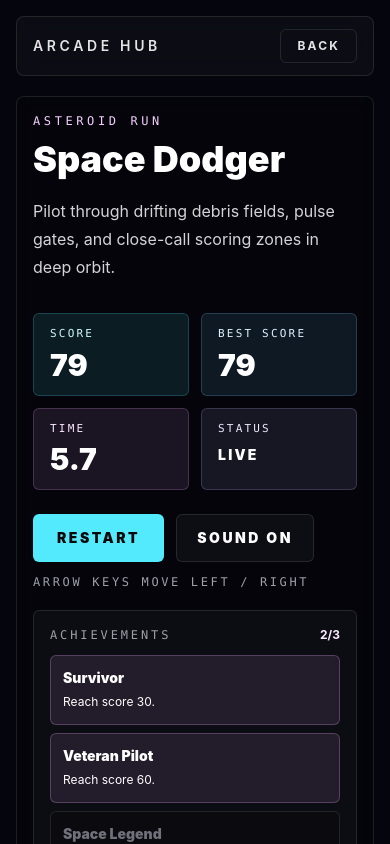
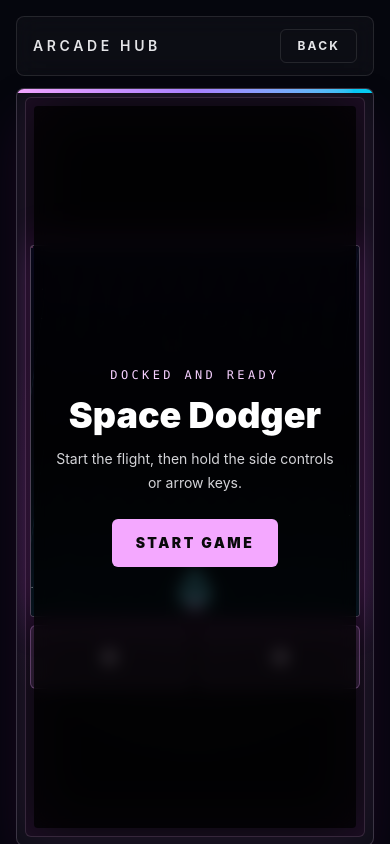
Before and after one commit to Diptonil-das/arcade-hub, a Next.js app: page /games/space-dodger in a window 390 px wide. Shown: the top 844 px of the page. Built offline with nearby package versions, Linux system fonts and the light colour scheme.

Commit message:
Add game start screens and improve mobile layout

```diff
--- a/src/app/games/cyber-snake/page.tsx
+++ b/src/app/games/cyber-snake/page.tsx
@@ -240,6 +240,7 @@ export default function CyberSnakePage() {
   const touchStartRef = useRef<Point | null>(null);
   const [state, setState] = useState<GameState>(() => createInitialState());
   const [bestScore, setBestScore] = useState(0);
+  const [hasStarted, setHasStarted] = useState(false);
   const [isSoundEnabled, setIsSoundEnabled] = useState(true);
   const [scorePulseKey, setScorePulseKey] = useState(0);
   const [unlockedAchievements, setUnlockedAchievements] = useState<string[]>([]);
@@ -309,6 +310,10 @@ export default function CyberSnakePage() {
   }, [state.score]);
 
   const queueDirection = useCallback((nextDirection: Direction) => {
+    if (!hasStarted) {
+      return;
+    }
+
     unlockAudio();
     setState((current) => {
       if (current.gameOver || isOpposite(current.direction, nextDirection)) {
@@ -320,7 +325,7 @@ export default function CyberSnakePage() {
         nextDirection,
       };
     });
-  }, []);
+  }, [hasStarted]);
 
   useEffect(() => {
     const directionByKey: Partial<Record<string, Direction>> = {
@@ -389,7 +394,7 @@ export default function CyberSnakePage() {
   };
 
   useEffect(() => {
-    if (state.gameOver) {
+    if (!hasStarted || state.gameOver) {
       return;
     }
 
@@ -400,7 +405,7 @@ export default function CyberSnakePage() {
     return () => {
       window.clearInterval(tick);
     };
-  }, [state.gameOver]);
+  }, [hasStarted, state.gameOver]);
 
   useEffect(() => {
     if (canvasRef.current) {
@@ -427,9 +432,15 @@ export default function CyberSnakePage() {
 
   const restart = () => {
     unlockAudio();
+    setHasStarted(true);
     previousGameOverRef.current = false;
     previousScoreRef.current = 0;
     setState(createInitialState());
+  };
+
+  const startGame = () => {
+    unlockAudio();
+    setHasStarted(true);
   };
 
   const toggleSound = () => {
@@ -467,20 +478,20 @@ export default function CyberSnakePage() {
         </Link>
       </header>
 
-      <section className="mx-auto grid max-w-[1800px] gap-5 py-5 lg:min-h-[calc(100vh-76px)] lg:grid-cols-[minmax(280px,0.52fr)_minmax(640px,1.48fr)] lg:items-stretch">
-        <div className="flex flex-col justify-between gap-5 rounded-lg border border-white/10 bg-black/20 p-4 backdrop-blur-sm lg:p-5">
+      <section className="mx-auto grid max-w-[1800px] gap-3 py-3 lg:min-h-[calc(100vh-76px)] lg:grid-cols-[minmax(280px,0.52fr)_minmax(640px,1.48fr)] lg:items-stretch lg:gap-5 lg:py-5">
+        <div className="order-2 flex flex-col justify-between gap-4 rounded-lg border border-white/10 bg-black/20 p-3 backdrop-blur-sm lg:order-1 lg:gap-5 lg:p-5">
           <div>
           <p className="font-mono text-xs uppercase tracking-[0.3em] text-emerald-200">
             {game.label}
           </p>
-          <h1 className="mt-3 text-4xl font-black leading-none tracking-normal sm:text-6xl lg:text-7xl">
+          <h1 className="mt-2 text-3xl font-black leading-none tracking-normal sm:text-6xl lg:mt-3 lg:text-7xl">
             {game.title}
           </h1>
-          <p className="mt-5 max-w-xl text-base leading-7 text-zinc-300 lg:text-lg lg:leading-8">
+          <p className="mt-3 max-w-xl text-sm leading-6 text-zinc-300 sm:text-base lg:mt-5 lg:text-lg lg:leading-8">
             {game.description}
           </p>
 
-          <div className="mt-8 grid max-w-xl grid-cols-2 gap-3 sm:grid-cols-4">
+          <div className="mt-4 grid max-w-xl grid-cols-2 gap-2 sm:grid-cols-4 lg:mt-8 lg:gap-3">
             <div className="rounded-md border border-cyan-300/20 bg-cyan-300/10 px-4 py-3">
               <p className="font-mono text-[11px] uppercase tracking-[0.2em] text-cyan-100">
                 Score
@@ -511,18 +522,18 @@ export default function CyberSnakePage() {
                 Status
               </p>
               <p className="mt-2 text-sm font-black uppercase tracking-[0.16em] text-white">
-                {state.gameOver ? "Game Over" : "Live"}
+                {state.gameOver ? "Game Over" : hasStarted ? "Live" : "Ready"}
               </p>
             </div>
           </div>
 
-          <div className="mt-6 flex flex-wrap items-center gap-3">
+          <div className="mt-4 flex flex-wrap items-center gap-2 lg:mt-6 lg:gap-3">
             <button
               type="button"
-              onClick={restart}
+              onClick={hasStarted ? restart : startGame}
               className="h-12 rounded-md bg-cyan-300 px-6 text-sm font-black uppercase tracking-[0.18em] text-zinc-950 transition hover:bg-cyan-200"
             >
-              Restart
+              {hasStarted ? "Restart" : "Start Game"}
             </button>
             <button
               type="button"
@@ -571,16 +582,16 @@ export default function CyberSnakePage() {
           </div>
         </div>
 
-        <div className={`relative overflow-hidden rounded-lg border bg-white/[0.035] p-3 shadow-2xl transition duration-500 sm:p-4 lg:p-5 ${
+        <div className={`order-1 relative overflow-hidden rounded-lg border bg-white/[0.035] p-2 shadow-2xl transition duration-500 sm:p-3 lg:order-2 lg:p-5 ${
           state.gameOver
             ? "border-fuchsia-300/50 shadow-fuchsia-950/50"
             : "border-cyan-200/20 shadow-cyan-950/40"
         }`}>
           <div className={`absolute inset-x-0 top-0 h-1 bg-gradient-to-r ${game.accent}`} />
           <div className="pointer-events-none absolute inset-0 bg-[radial-gradient(circle_at_50%_45%,rgba(34,211,238,0.12),transparent_48%)]" />
-          <div className="relative flex h-full min-h-[min(74vh,920px)] items-center justify-center rounded-md border border-cyan-300/20 bg-black/45 p-2 shadow-[inset_0_0_60px_rgba(34,211,238,0.13),0_0_50px_rgba(34,211,238,0.12)] sm:p-4">
+          <div className="relative flex h-full min-h-[calc(100svh-104px)] items-center justify-center rounded-md border border-cyan-300/20 bg-black/45 p-1 shadow-[inset_0_0_60px_rgba(34,211,238,0.13),0_0_50px_rgba(34,211,238,0.12)] sm:p-3 lg:min-h-[min(74vh,920px)] lg:p-4">
             <div
-              className="touch-none w-full max-w-[min(88vh,980px)]"
+              className="touch-none w-full max-w-[min(96vw,calc(100svh-124px))] lg:max-w-[min(88vh,980px)]"
               onTouchStart={handleTouchStart}
               onTouchEnd={handleTouchEnd}
               onTouchCancel={() => {
@@ -598,7 +609,28 @@ export default function CyberSnakePage() {
               />
             </div>
 
-            {state.gameOver ? (
+            {!hasStarted ? (
+              <div className="absolute inset-2 grid place-items-center rounded-sm bg-black/72 p-5 backdrop-blur-sm sm:inset-4">
+                <div className="max-w-sm text-center">
+                  <p className="font-mono text-xs uppercase tracking-[0.28em] text-cyan-200">
+                    Ready signal
+                  </p>
+                  <h2 className="mt-3 text-4xl font-black tracking-normal text-white sm:text-5xl">
+                    Cyber Snake
+                  </h2>
+                  <p className="mt-3 text-sm leading-6 text-zinc-300">
+                    Start the run, then steer with swipes or arrow keys.
+                  </p>
+                  <button
+                    type="button"
+                    onClick={startGame}
+                    className="mt-6 h-12 rounded-md bg-cyan-300 px-6 text-sm font-black uppercase tracking-[0.18em] text-zinc-950 transition hover:bg-cyan-200"
+                  >
+                    Start Game
+                  </button>
+                </div>
+              </div>
+            ) : state.gameOver ? (
               <div className="absolute inset-2 grid place-items-center rounded-sm bg-black/75 p-5 backdrop-blur-sm sm:inset-4">
                 <div className="max-w-sm text-center">
                   <p className="danger-pulse font-mono text-xs uppercase tracking-[0.28em] text-fuchsia-200">
--- a/src/app/games/space-dodger/page.tsx
+++ b/src/app/games/space-dodger/page.tsx
@@ -303,6 +303,7 @@ export default function SpaceDodgerPage() {
   const previousMilestoneRef = useRef(0);
   const [state, setState] = useState<GameState>(() => createInitialState());
   const [bestScore, setBestScore] = useState(0);
+  const [hasStarted, setHasStarted] = useState(false);
   const [isSoundEnabled, setIsSoundEnabled] = useState(true);
   const [activeTouchDirection, setActiveTouchDirection] =
     useState<MoveDirection | null>(null);
@@ -388,6 +389,10 @@ export default function SpaceDodgerPage() {
       return false;
     };
     const handleKeyDown = (event: KeyboardEvent) => {
+      if (!hasStarted) {
+        return;
+      }
+
       if (setKey(event.key, true)) {
         event.preventDefault();
         unlockAudio();
@@ -406,10 +411,10 @@ export default function SpaceDodgerPage() {
       window.removeEventListener("keydown", handleKeyDown);
       window.removeEventListener("keyup", handleKeyUp);
     };
-  }, []);
+  }, [hasStarted]);
 
   useEffect(() => {
-    if (state.gameOver) {
+    if (!hasStarted || state.gameOver) {
       lastFrameRef.current = null;
       return;
     }
@@ -429,10 +434,10 @@ export default function SpaceDodgerPage() {
     return () => {
       window.cancelAnimationFrame(frameId);
     };
-  }, [state.gameOver]);
+  }, [hasStarted, state.gameOver]);
 
   useEffect(() => {
-    if (state.gameOver) {
+    if (!hasStarted || state.gameOver) {
       return;
     }
 
@@ -457,7 +462,7 @@ export default function SpaceDodgerPage() {
     return () => {
       window.clearInterval(spawn);
     };
-  }, [state.gameOver]);
+  }, [hasStarted, state.gameOver]);
 
   useEffect(() => {
     if (canvasRef.current) {
@@ -486,6 +491,7 @@ export default function SpaceDodgerPage() {
 
   const restart = () => {
     unlockAudio();
+    setHasStarted(true);
     inputRef.current = { left: false, right: false };
     setActiveTouchDirection(null);
     lastFrameRef.current = null;
@@ -493,6 +499,14 @@ export default function SpaceDodgerPage() {
     previousGameOverRef.current = false;
     previousMilestoneRef.current = 0;
     setState(createInitialState());
+  };
+
+  const startGame = () => {
+    unlockAudio();
+    inputRef.current = { left: false, right: false };
+    setActiveTouchDirection(null);
+    lastFrameRef.current = null;
+    setHasStarted(true);
   };
 
   const toggleSound = () => {
@@ -510,6 +524,10 @@ export default function SpaceDodgerPage() {
     event: PointerEvent<HTMLButtonElement>,
   ) => {
     event.preventDefault();
+    if (!hasStarted) {
+      return;
+    }
+
     event.currentTarget.setPointerCapture(event.pointerId);
     unlockAudio();
     inputRef.current = {
@@ -576,20 +594,20 @@ export default function SpaceDodgerPage() {
         </Link>
       </header>
 
-      <section className="mx-auto grid max-w-[1800px] gap-5 py-5 lg:min-h-[calc(100vh-76px)] lg:grid-cols-[minmax(280px,0.52fr)_minmax(620px,1.48fr)] lg:items-stretch">
-        <div className="flex flex-col justify-between gap-5 rounded-lg border border-white/10 bg-black/20 p-4 backdrop-blur-sm lg:p-5">
+      <section className="mx-auto grid max-w-[1800px] gap-3 py-3 lg:min-h-[calc(100vh-76px)] lg:grid-cols-[minmax(280px,0.52fr)_minmax(620px,1.48fr)] lg:items-stretch lg:gap-5 lg:py-5">
+        <div className="order-2 flex flex-col justify-between gap-4 rounded-lg border border-white/10 bg-black/20 p-3 backdrop-blur-sm lg:order-1 lg:gap-5 lg:p-5">
           <div>
           <p className="font-mono text-xs uppercase tracking-[0.3em] text-fuchsia-200">
             {game.label}
           </p>
-          <h1 className="mt-3 text-4xl font-black leading-none tracking-normal sm:text-6xl lg:text-7xl">
+          <h1 className="mt-2 text-3xl font-black leading-none tracking-normal sm:text-6xl lg:mt-3 lg:text-7xl">
             {game.title}
           </h1>
-          <p className="mt-5 max-w-xl text-base leading-7 text-zinc-300 lg:text-lg lg:leading-8">
+          <p className="mt-3 max-w-xl text-sm leading-6 text-zinc-300 sm:text-base lg:mt-5 lg:text-lg lg:leading-8">
             {game.description}
           </p>
 
-          <div className="mt-8 grid max-w-xl grid-cols-2 gap-3 sm:grid-cols-4">
+          <div className="mt-4 grid max-w-xl grid-cols-2 gap-2 sm:grid-cols-4 lg:mt-8 lg:gap-3">
             <div className="rounded-md border border-cyan-300/20 bg-cyan-300/10 px-4 py-3">
               <p className="font-mono text-[11px] uppercase tracking-[0.2em] text-cyan-100">
                 Score
@@ -620,18 +638,18 @@ export default function SpaceDodgerPage() {
                 Status
               </p>
               <p className="mt-2 text-sm font-black uppercase tracking-[0.16em] text-white">
-                {state.gameOver ? "Game Over" : "Live"}
+                {state.gameOver ? "Game Over" : hasStarted ? "Live" : "Ready"}
               </p>
             </div>
           </div>
 
-          <div className="mt-6 flex flex-wrap items-center gap-3">
+          <div className="mt-4 flex flex-wrap items-center gap-2 lg:mt-6 lg:gap-3">
             <button
               type="button"
-              onClick={restart}
+              onClick={hasStarted ? restart : startGame}
               className="h-12 rounded-md bg-cyan-300 px-6 text-sm font-black uppercase tracking-[0.18em] text-zinc-950 transition hover:bg-cyan-200"
             >
-              Restart
+              {hasStarted ? "Restart" : "Start Game"}
             </button>
             <button
               type="button"
@@ -680,30 +698,51 @@ export default function SpaceDodgerPage() {
           </div>
         </div>
 
-        <div className={`relative overflow-hidden rounded-lg border bg-white/[0.035] p-3 shadow-2xl transition duration-500 sm:p-4 lg:p-5 ${
+        <div className={`order-1 relative overflow-hidden rounded-lg border bg-white/[0.035] p-2 shadow-2xl transition duration-500 sm:p-3 lg:order-2 lg:p-5 ${
           state.gameOver
             ? "border-rose-300/55 shadow-rose-950/50"
             : "border-fuchsia-200/20 shadow-fuchsia-950/40"
         }`}>
           <div className={`absolute inset-x-0 top-0 h-1 bg-gradient-to-r ${game.accent}`} />
           <div className="pointer-events-none absolute inset-0 bg-[radial-gradient(circle_at_50%_58%,rgba(217,70,239,0.14),transparent_50%)]" />
-          <div className="relative flex h-full min-h-[min(76vh,980px)] flex-col items-center justify-center rounded-md border border-fuchsia-300/20 bg-black/45 p-2 shadow-[inset_0_0_60px_rgba(217,70,239,0.13),0_0_50px_rgba(217,70,239,0.12)] sm:p-4">
+          <div className="relative flex h-full min-h-[calc(100svh-104px)] flex-col items-center justify-center rounded-md border border-fuchsia-300/20 bg-black/45 p-1 shadow-[inset_0_0_60px_rgba(217,70,239,0.13),0_0_50px_rgba(217,70,239,0.12)] sm:p-3 lg:min-h-[min(76vh,980px)] lg:p-4">
             <canvas
               ref={canvasRef}
               width={CANVAS_WIDTH}
               height={CANVAS_HEIGHT}
               aria-label="Space Dodger game board"
-              className={`block aspect-[8/9] max-h-[calc(100vh-160px)] w-full max-w-[min(78vh,900px)] rounded-sm border bg-[#05060d] shadow-[0_0_44px_rgba(217,70,239,0.22)] transition duration-500 ${
+              className={`block aspect-[8/9] max-h-[calc(100svh-190px)] w-full max-w-[min(96vw,calc((100svh-190px)*0.888))] rounded-sm border bg-[#05060d] shadow-[0_0_44px_rgba(217,70,239,0.22)] transition duration-500 sm:max-h-[calc(100svh-172px)] sm:max-w-[min(92vw,calc((100svh-172px)*0.888))] lg:max-h-[calc(100vh-160px)] lg:max-w-[min(78vh,900px)] ${
                 state.gameOver ? "border-rose-300/70" : "border-fuchsia-200/30"
               }`}
             />
 
-            <div className="mt-3 flex w-full max-w-[min(78vh,900px)] gap-3 lg:hidden">
+            <div className="mt-2 flex w-full max-w-[min(96vw,calc((100svh-190px)*0.888))] gap-2 sm:mt-3 sm:max-w-[min(92vw,calc((100svh-172px)*0.888))] lg:hidden">
               {renderMoveButton("left", "Left", "\u2190")}
               {renderMoveButton("right", "Right", "\u2192")}
             </div>
 
-            {state.gameOver ? (
+            {!hasStarted ? (
+              <div className="absolute inset-2 grid place-items-center rounded-sm bg-black/72 p-5 backdrop-blur-sm sm:inset-4">
+                <div className="max-w-sm text-center">
+                  <p className="font-mono text-xs uppercase tracking-[0.28em] text-fuchsia-200">
+                    Docked and ready
+                  </p>
+                  <h2 className="mt-3 text-4xl font-black tracking-normal text-white sm:text-5xl">
+                    Space Dodger
+                  </h2>
+                  <p className="mt-3 text-sm leading-6 text-zinc-300">
+                    Start the flight, then hold the side controls or arrow keys.
+                  </p>
+                  <button
+                    type="button"
+                    onClick={startGame}
+                    className="mt-6 h-12 rounded-md bg-fuchsia-300 px-6 text-sm font-black uppercase tracking-[0.18em] text-zinc-950 transition hover:bg-fuchsia-200"
+                  >
+                    Start Game
+                  </button>
+                </div>
+              </div>
+            ) : state.gameOver ? (
               <div className="absolute inset-2 grid place-items-center rounded-sm bg-black/75 p-5 backdrop-blur-sm sm:inset-4">
                 <div className="max-w-sm text-center">
                   <p className="danger-pulse font-mono text-xs uppercase tracking-[0.28em] text-rose-200">
```
